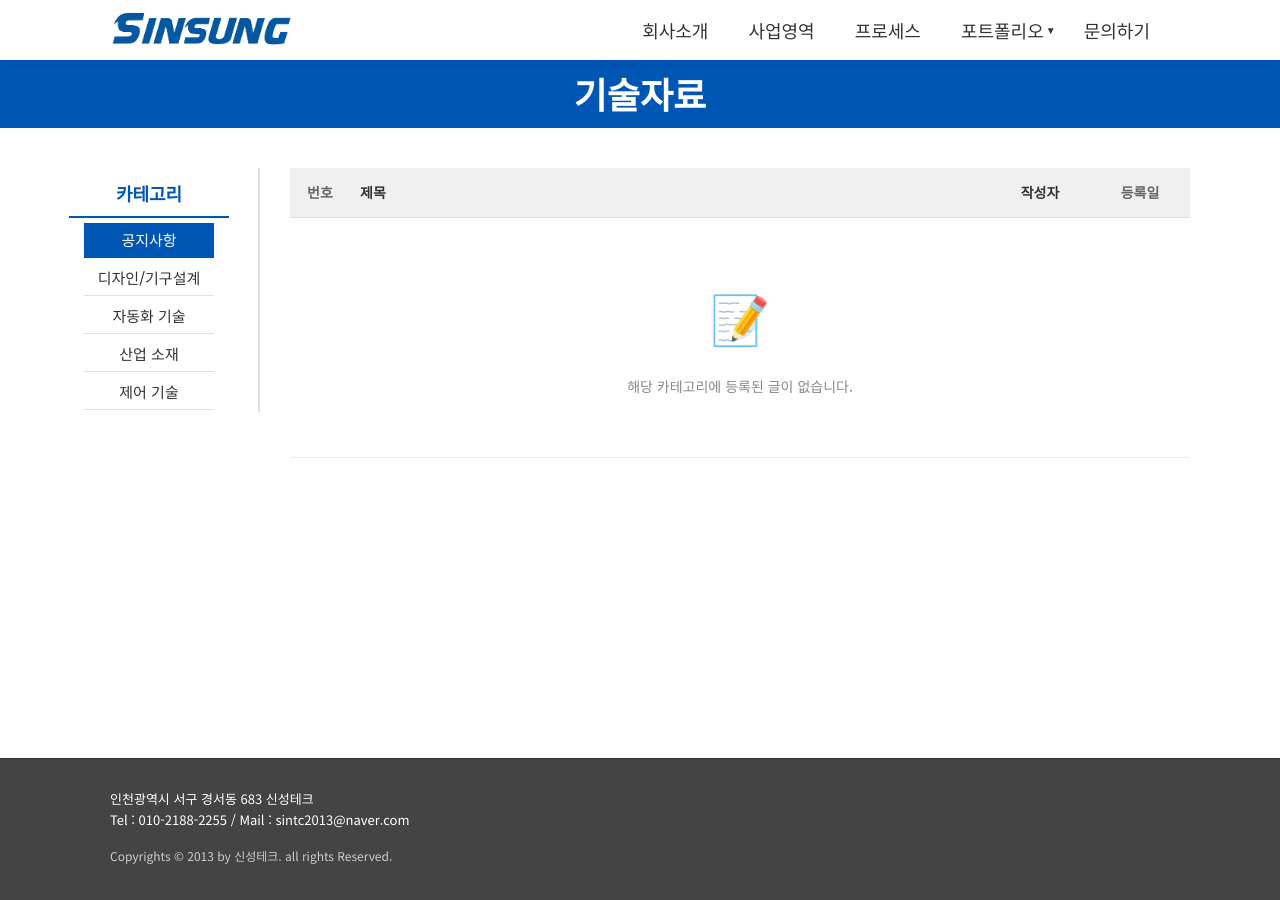
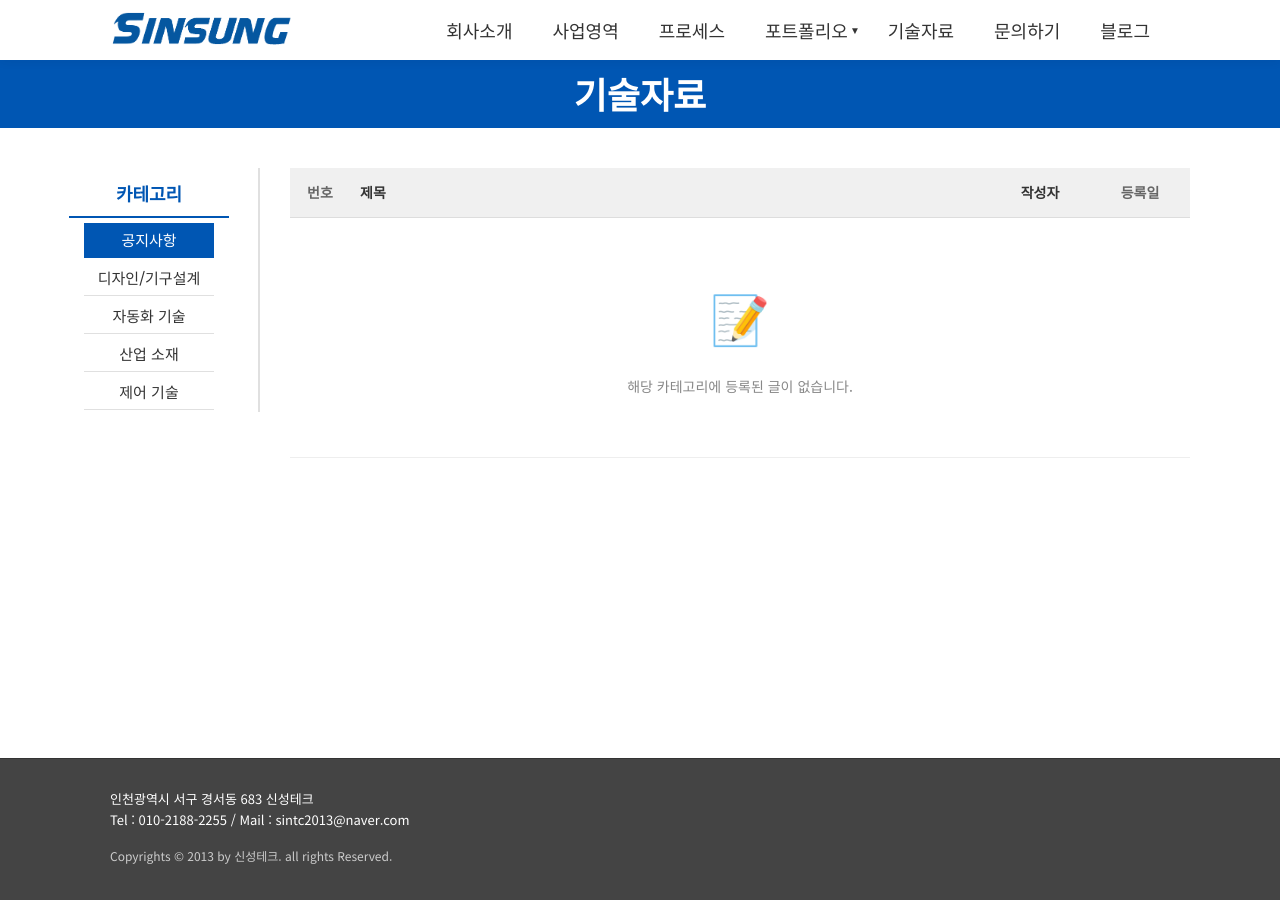
Before and after one commit to desert32-hash/Sintc2013, a Jekyll site: the page built from _pages/technology.html, in a window 1280 px wide. Built offline with Jekyll 4.4.1, drawn with Linux system fonts in a browser that asks for light colours.

Commit message:
Add files via upload

```diff
--- a/_pages/technology.html
+++ b/_pages/technology.html
@@ -303,8 +303,10 @@ layout: null
                             <li><a href="{{ site.baseurl }}/jig.html" class="jig-menu-item">지그제작</a></li>
                         </ul>
                     </li>
-                    <li><a href="{{ site.baseurl }}/contact.html">문의하기</a></li>
-                    <li class="mobile-only"><a href="https://m.blog.naver.com/ymn10" target="_blank">블로그</a></li>
+                    <li><a href="{{ site.baseurl }}/_pages/technology.html">기술자료</a></li>
+<li><a href="{{ site.baseurl }}/contact.html">문의하기</a></li>
+<li class="desktop-only"><a href="https://blog.naver.com/ymn10" target="_blank">블로그</a></li>
+<li class="mobile-only"><a href="https://m.blog.naver.com/ymn10" target="_blank">블로그</a></li>
                 </ul>
             </nav>
             <button class="mobile-menu-toggle" aria-label="메뉴 열기">
```
Also changed, not shown: contact.html (+12 -9 lines).
